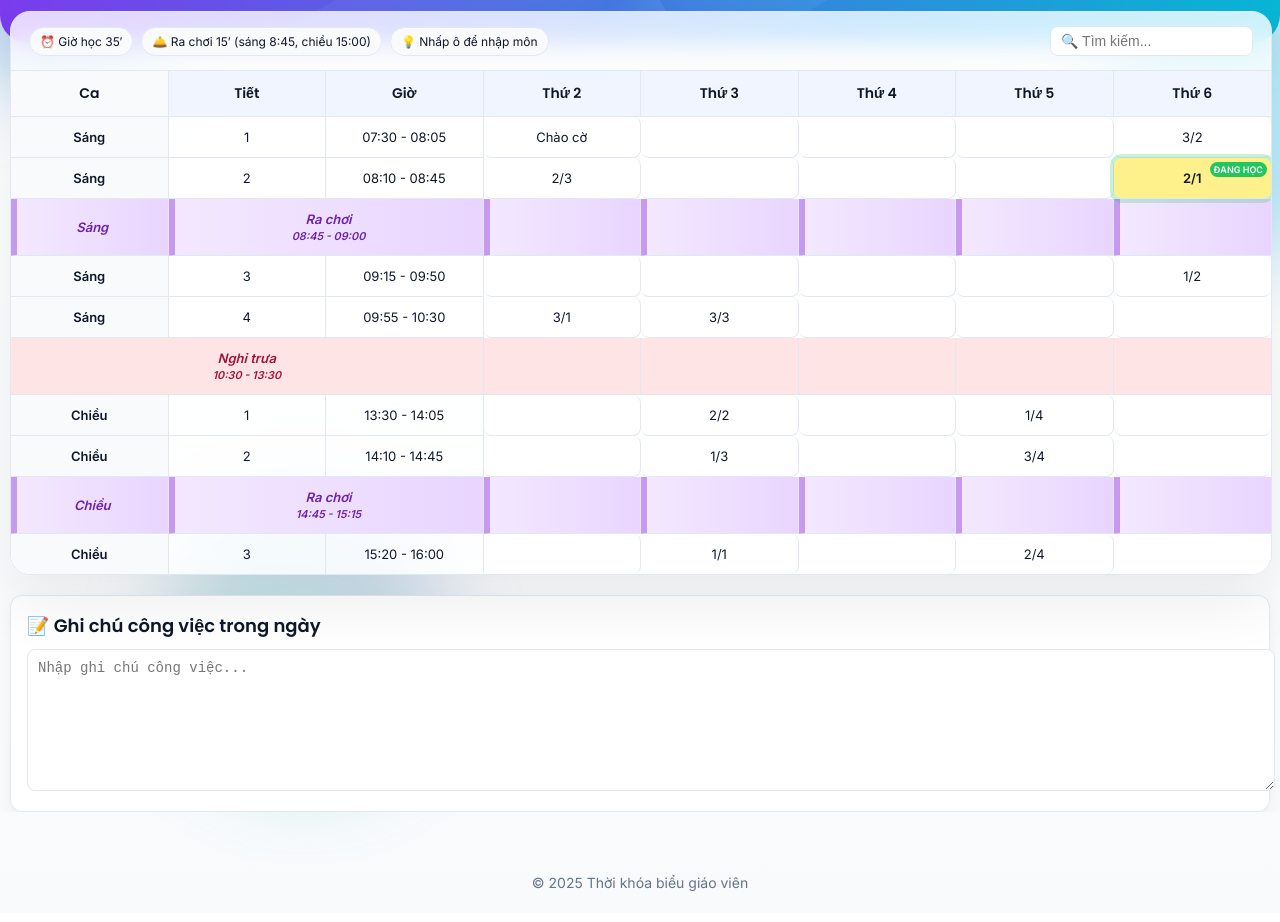
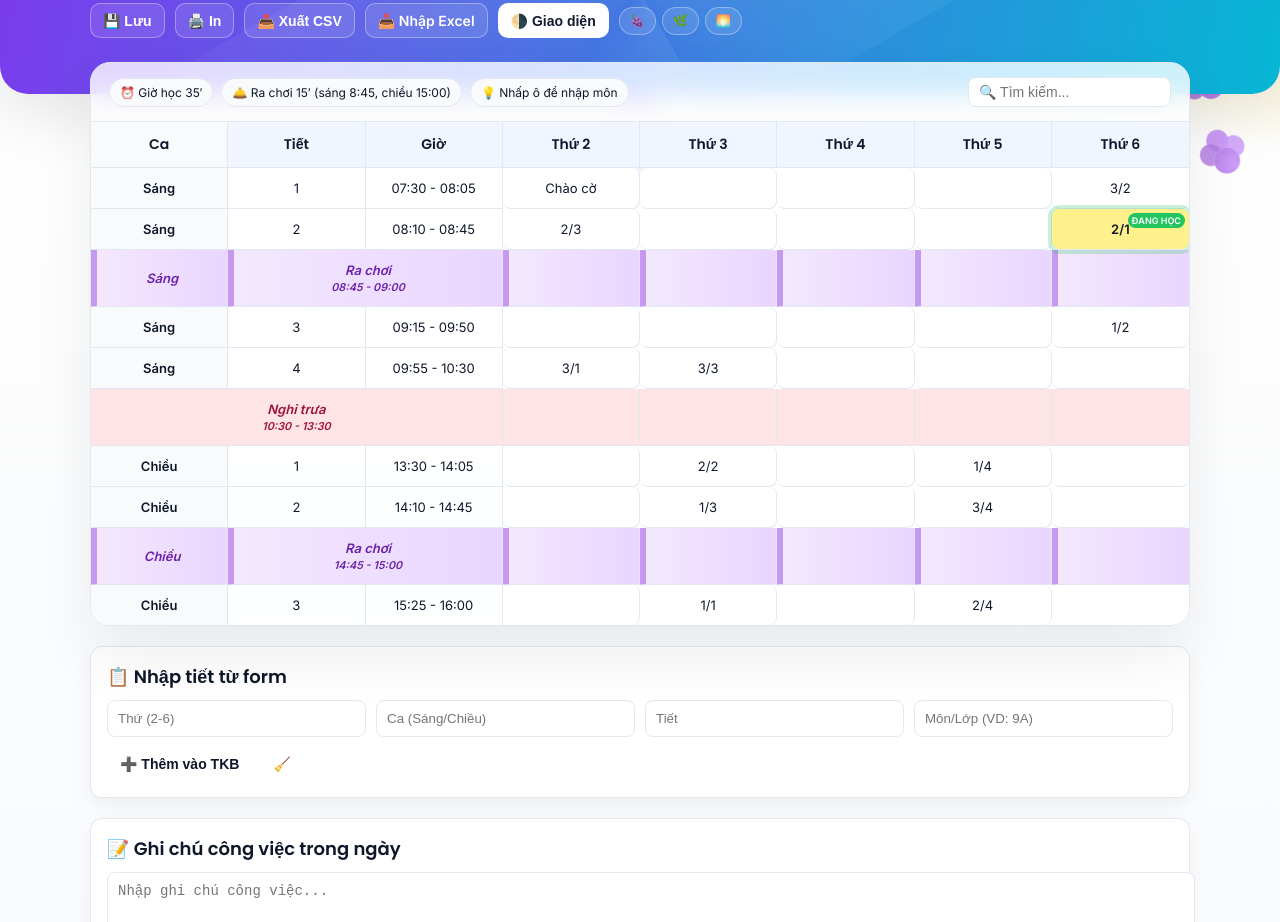
Before and after one commit to leanhtuan06395-max/thoikhoabieu, a plain HTML site: page index.html in a window 1280 px wide. Shown: the part 111-1033 px from the top of the page. Drawn offline with Linux system fonts and the light colour scheme.

Commit message:
Update index.html

```diff
--- a/index.html
+++ b/index.html
@@ -4,22 +4,27 @@
   <meta charset="utf-8" />
   <meta name="viewport" content="width=device-width, initial-scale=1" />
   <title>Thời khóa biểu giáo viên</title>
-  <meta name="description" content="Bảng thời khóa biểu cho giáo viên với giao diện hiện đại, tìm kiếm, export CSV, ghi chú và responsive." />
+  <meta name="description" content="TKB giáo viên: giao diện hiện đại, dark mode, tìm kiếm, import Excel, export CSV, ghi chú và hiệu ứng nhẹ." />
   <link rel="preconnect" href="https://fonts.googleapis.com">
   <link rel="preconnect" href="https://fonts.gstatic.com" crossorigin>
   <link href="https://fonts.googleapis.com/css2?family=Poppins:wght@600&family=Inter:wght@400;600&display=swap" rel="stylesheet">
+  <script src="https://cdn.jsdelivr.net/npm/xlsx@0.18.5/dist/xlsx.full.min.js"></script>
   <style>
-    :root{--bg1:#f8fafc;--bg2:#e0f2fe;--bg3:#fde68a;--surface:#ffffff;--text:#0f172a;--muted:#64748b;--primary:#7c3aed;--primary2:#06b6d4;--accent:#22c55e;--border:#e2e8f0;--highlight:#fef08a;--break-grad1:#f3e8ff;--break-grad2:#e9d5ff;--lunch-bg:#ffe4e6;--radius:18px;--shadow-lg:0 20px 60px #00000026;--shadow-sm:0 8px 24px #0000001a}
+    :root{--bg1:#f8fafc;--bg2:#e0f2fe;--bg3:#fde68a;--surface:#ffffff;--text:#0f172a;--muted:#64748b;--primary:#7c3aed;--primary2:#06b6d4;--accent:#22c55e;--border:#e2e8f0;--highlight:#fef08a;--break-grad1:#f3e8ff;--break-grad2:#e9d5ff;--lunch-bg:#ffe4e6}
     [data-theme="dark"]{--bg1:#0b1220;--bg2:#0b1220;--bg3:#0f172a;--surface:#0f172a;--text:#e5e7eb;--muted:#94a3b8;--primary:#8b5cf6;--primary2:#22d3ee;--accent:#22c55e;--border:#1f2937;--highlight:#1f2937;--break-grad1:#1f104a;--break-grad2:#0e7490;--lunch-bg:#3f1d2e}
-    body{margin:0;font-family:'Inter',system-ui,Segoe UI,Roboto,Arial;color:var(--text);background:linear-gradient(180deg,#ffffff,var(--bg1));min-height:100vh;overflow-x:hidden}
-    header{padding:42px 20px 56px;color:#fff;background:linear-gradient(100deg,var(--primary),var(--primary2));box-shadow:0 20px 60px #0000001a;border-bottom-left-radius:28px;border-bottom-right-radius:28px;position:relative;overflow:hidden}
+    body{margin:0;font-family:'Inter',system-ui,Segoe UI,Roboto,Arial;color:var(--text);background:
+      radial-gradient(1200px 500px at -10% -10%, var(--bg2) 0%, transparent 60%),
+      radial-gradient(900px 500px at 110% 0%, var(--bg3) 0%, transparent 55%),
+      linear-gradient(180deg,#ffffff,var(--bg1));min-height:100vh;overflow-x:hidden}
+    /* Header */
+    header{padding:42px 20px 56px;color:#fff;position:relative;overflow:hidden;background:linear-gradient(100deg,var(--primary),var(--primary2));box-shadow:0 20px 60px #0000001a;border-bottom-left-radius:28px;border-bottom-right-radius:28px}
     header:after{content:"";position:absolute;inset:-30%;background:conic-gradient(from 0deg at 50% 50%,#ffffff33,#ffffff00 20%,#ffffff33 40%,#ffffff00 60%,#ffffff33 80%,#ffffff00);animation:spin 12s linear infinite;pointer-events:none;mix-blend-mode:soft-light}
     @keyframes spin{to{transform:rotate(1turn)}}
     .hdr{max-width:1100px;margin:0 auto;display:flex;align-items:center;justify-content:space-between;gap:16px;flex-wrap:wrap}
     .brand{display:flex;gap:14px;align-items:center}
     .logo{width:56px;height:56px;border-radius:18px;overflow:hidden;display:grid;place-items:center;font-weight:800;font-family:Poppins,sans-serif;background:#ffffff22}
     .logo img{width:100%;height:100%;object-fit:cover;border-radius:18px}
-    .title{margin:0;font:600 28px/1.1 Poppins,sans-serif;letter-spacing:-.02em}
+    .title{margin:0;font:600 32px/1.1 Poppins,sans-serif;letter-spacing:-.02em}
     #today{opacity:.95;font-weight:600}
     .actions{display:flex;flex-wrap:wrap;gap:10px}
     .btn{display:inline-flex;align-items:center;gap:6px;padding:8px 12px;border-radius:10px;border:1px solid #ffffff55;background:#ffffff1a;color:#fff;font-weight:700;cursor:pointer;font-size:14px;transition:transform .12s ease, box-shadow .2s ease}
@@ -28,14 +33,14 @@
     .palette{display:flex;gap:6px;align-items:center}
     .palette .palette-btn{padding:6px 10px;border-radius:999px;border:1px solid #ffffff55;background:#ffffff1a;color:#fff;font-weight:700;cursor:pointer;font-size:12px}
     [data-theme="dark"] .palette .palette-btn{border-color:#334155;background:#111827cc}
-    main{max-width:100%;margin:-32px auto 40px;padding:0 10px;overflow-x:auto}
-    .card{border-radius:20px;background:#ffffffcc;backdrop-filter:saturate(140%) blur(12px);border:1px solid var(--border);box-shadow:0 30px 60px #00000012;width:100%;margin:auto;overflow-x:auto}
+    main{max-width:1100px;margin:-32px auto 40px;padding:0 10px}
+    .card{border-radius:20px;background:#ffffffcc;backdrop-filter:saturate(140%) blur(12px);border:1px solid var(--border);box-shadow:0 30px 60px #00000012;overflow:hidden}
     .card-header{display:flex;align-items:center;justify-content:space-between;flex-wrap:wrap;gap:12px;padding:14px 18px;border-bottom:1px solid var(--border)}
     .legend{display:flex;gap:8px;flex-wrap:wrap}
     .chip{display:inline-flex;align-items:center;gap:6px;padding:6px 10px;border-radius:999px;font-size:12px;background:#f8fafc;border:1px solid var(--border)}
     .search-box{flex:1;display:flex;justify-content:flex-end}
     .search-box input{padding:6px 10px;border:1px solid var(--border);border-radius:8px;font-size:14px;min-width:180px}
-    .table-wrap{border-radius:0 0 20px 20px;overflow-x:auto}
+    .table-wrap{overflow-x:auto}
     table{width:100%;border-collapse:separate;border-spacing:0;table-layout:fixed}
     thead th{position:sticky;top:0;background:#f1f5ff;font-family:Poppins,sans-serif;font-weight:700;font-size:14px}
     th,td{padding:12px 10px;border-bottom:1px solid var(--border);border-right:1px solid var(--border);text-align:center;word-wrap:break-word;font-size:13px}
@@ -51,24 +56,22 @@
     .highlight{background:var(--highlight)!important;font-weight:800;border-radius:10px;position:relative;animation:pulse 1.8s ease-in-out infinite}
     .highlight:after{content:"ĐANG HỌC";position:absolute;top:4px;right:4px;font-size:9px;font-weight:900;background:#22c55e;color:#fff;padding:2px 4px;border-radius:999px}
     @keyframes pulse{0%,100%{box-shadow:0 0 0 0 rgba(34,197,94,.35)}50%{box-shadow:0 0 0 10px rgba(34,197,94,.08)}}
-    .notes-section{margin-top:20px;padding:16px;background:#fff;border:1px solid var(--border);border-radius:12px;box-shadow:0 8px 20px #0000000d}
-    .notes-section h2{margin:0 0 10px;font-size:18px;font-family:Poppins,sans-serif}
+    .notes-section,.form-section{margin-top:20px;padding:16px;background:#fff;border:1px solid var(--border);border-radius:12px;box-shadow:0 8px 20px #0000000d}
+    .notes-section h2,.form-section h2{margin:0 0 10px;font-size:18px;font-family:Poppins,sans-serif}
     .notes-section textarea{width:100%;min-height:120px;padding:10px;border-radius:8px;border:1px solid var(--border);font-size:14px;resize:vertical}
-    footer{padding:22px;text-align:center;color:var(--muted);font-size:14px}
-    /* blobs */
-    .blob{position:fixed;width:36vmin;height:36vmin;border-radius:50%;filter:blur(40px);opacity:.35;z-index:-1}
-    .blob.one{left:-10vmin;top:-10vmin;background:radial-gradient(circle at 30% 30%,#a78bfa,#06b6d4)}
-    .blob.two{right:-12vmin;top:10vmin;background:radial-gradient(circle at 70% 40%,#22d3ee,#60a5fa)}
-    .blob.three{left:20vmin;bottom:-12vmin;background:radial-gradient(circle at 40% 70%,#34d399,#a78bfa)}
-    @media (max-width:768px){.hdr{flex-direction:column;align-items:flex-start}.title{font-size:22px}table{font-size:12px}th,td{padding:8px 6px}.search-box input{min-width:120px}.notes-section h2{font-size:16px}}
+    .form-grid{display:grid;grid-template-columns:repeat(4,1fr);gap:10px}
+    .form-grid input{padding:10px;border:1px solid var(--border);border-radius:8px}
+    .form-actions{margin-top:10px;display:flex;gap:8px}
+    /* Grapes effect */
+    .grape{position:fixed;top:-60px;width:26px;height:26px;background:radial-gradient(circle at 30% 30%,#a855f7,#7e22ce);border-radius:50%;box-shadow:-12px 10px 0px -2px rgba(168,85,247,0.85),12px 12px 0px -2px rgba(126,34,206,0.85),0px 22px 0px -2px rgba(147,51,234,0.85);animation:fall 12s linear infinite;z-index:0;opacity:.8}
+    @keyframes fall{0%{transform:translateY(-100px) rotate(0deg);opacity:1}100%{transform:translateY(110vh) rotate(360deg);opacity:0}}
+    @media (max-width:768px){.hdr{flex-direction:column;align-items:flex-start}.title{font-size:24px}table{font-size:12px}th,td{padding:8px 6px}.search-box input{min-width:120px}.notes-section h2,.form-section h2{font-size:16px}.form-grid{grid-template-columns:1fr 1fr}}
     @media (prefers-reduced-motion: reduce){*{animation:none!important;transition:none!important}}
   </style>
 </head>
 <body>
-  <!-- Ambient blobs -->
-  <div class="blob one"></div>
-  <div class="blob two"></div>
-  <div class="blob three"></div>
+  <!-- Ambient grapes -->
+  <script>for(let i=0;i<8;i++){const g=document.createElement('div');g.className='grape';g.style.left=Math.random()*100+'vw';g.style.animationDuration=(10+Math.random()*8)+'s';document.body.appendChild(g);}</script>
   <header>
     <div class="hdr">
       <div class="brand">
@@ -82,6 +85,8 @@
         <button class="btn" id="saveBtn">💾 Lưu</button>
         <button class="btn" id="printBtn">🖨️ In</button>
         <button class="btn" id="exportBtn">📤 Xuất CSV</button>
+        <label class="btn" for="excelInput">📥 Nhập Excel</label>
+        <input type="file" id="excelInput" accept=".xlsx,.xls" style="display:none" />
         <button class="btn primary" id="themeBtn">🌗 Giao diện</button>
         <div class="palette" aria-label="Chọn bảng màu">
           <button class="palette-btn" data-pal="grape" title="Grape">🍇</button>
@@ -108,12 +113,28 @@
         </table>
       </div>
     </section>
+
+    <section class="form-section">
+      <h2>📋 Nhập tiết từ form</h2>
+      <div class="form-grid">
+        <input id="formDay" type="number" min="1" max="5" placeholder="Thứ (2-6)">
+        <input id="formCa" type="text" placeholder="Ca (Sáng/Chiều)">
+        <input id="formTiet" type="number" min="1" max="4" placeholder="Tiết">
+        <input id="formValue" type="text" placeholder="Môn/Lớp (VD: 9A)">
+      </div>
+      <div class="form-actions">
+        <button class="btn primary" id="formAddBtn">➕ Thêm vào TKB</button>
+        <button class="btn" id="formClearBtn">🧹 Xoá form</button>
+      </div>
+    </section>
+
     <section class="notes-section">
       <h2>📝 Ghi chú công việc trong ngày</h2>
       <textarea id="dailyNotes" placeholder="Nhập ghi chú công việc..."></textarea>
     </section>
   </main>
   <footer>© <span id="year"></span> Thời khóa biểu giáo viên</footer>
+
   <script>
     const tbody=document.getElementById('tbody');
     const STORAGE_KEY='tkb-teacher-v6';
@@ -129,11 +150,11 @@
       {lunch:true,gio:'10:30 - 13:30',label:'Nghỉ trưa'},
       {ca:'Chiều',tiet:1,gio:'13:30 - 14:05'},
       {ca:'Chiều',tiet:2,gio:'14:10 - 14:45'},
-      {break:true,ca:'Chiều',gio:'14:45 - 15:15',label:'Ra chơi'},
-      {ca:'Chiều',tiet:3,gio:'15:20 - 16:00'}
+      {break:true,ca:'Chiều',gio:'14:45 - 15:00',label:'Ra chơi'},
+      {ca:'Chiều',tiet:3,gio:'15:25 - 16:00'}
     ];
 
-    const DATA={
+    let DATA={
       1:{"Sáng-1":"Chào cờ","Sáng-2":"2/3","Sáng-3":"","Sáng-4":"3/1","Chiều-1":"","Chiều-2":"","Chiều-3":""},
       2:{"Sáng-1":"","Sáng-2":"","Sáng-3":"","Sáng-4":"3/3","Chiều-1":"2/2","Chiều-2":"1/3","Chiều-3":"1/1"},
       3:{"Sáng-1":"","Sáng-2":"","Sáng-3":"","Sáng-4":"","Chiều-1":"","Chiều-2":"","Chiều-3":""},
@@ -204,9 +225,43 @@
       const blob=new Blob([csv],{type:'text/csv'}); const url=URL.createObjectURL(blob); const a=document.createElement('a'); a.href=url; a.download='tkb.csv'; a.click(); URL.revokeObjectURL(url);
     }
 
+    function importExcel(evt){
+      const file=evt.target.files[0]; if(!file) return;
+      const reader=new FileReader();
+      reader.onload=function(e){
+        const data=new Uint8Array(e.target.result);
+        const wb=XLSX.read(data,{type:'array'});
+        const sheet=wb.Sheets[wb.SheetNames[0]];
+        const rows=XLSX.utils.sheet_to_json(sheet,{header:1});
+        rows.forEach((row,i)=>{
+          if(i<caTiet.length){
+            let info=caTiet[i];
+            if(!info.break && !info.lunch){
+              for(let d=1; d<=5; d++){
+                const val=row[d+2]; // cột 0=Ca,1=Tiết,2=Giờ, 3..7 = Thứ 2..6
+                if(val!==undefined){ DATA[d][`${info.ca}-${info.tiet}`]=String(val); }
+              }
+            }
+          }
+        });
+        buildTable(); save();
+      };
+      reader.readAsArrayBuffer(file);
+    }
+
     function searchTable(){ const keyword=document.getElementById('searchInput').value.toLowerCase(); [...tbody.rows].forEach(r=>{ let text=r.innerText.toLowerCase(); r.style.display=text.includes(keyword)?'':''; }); }
 
-    // Palette handling & theme persistence
+    function addFromForm(){
+      const day=parseInt(document.getElementById('formDay').value);
+      const ca=(document.getElementById('formCa').value||'').trim();
+      const tiet=parseInt(document.getElementById('formTiet').value);
+      const val=(document.getElementById('formValue').value||'').trim();
+      if(day>=1&&day<=5&&ca&&(tiet>=1&&tiet<=4)){
+        DATA[day][`${ca}-${tiet}`]=val; buildTable(); save();
+      } else { alert('Vui lòng nhập đầy đủ thông tin hợp lệ'); }
+    }
+
+    // THEME + PALETTE
     function applyPalette(p){
       const r=document.documentElement;
       if(p==='mint'){ r.style.setProperty('--primary','#10b981'); r.style.setProperty('--primary2','#14b8a6'); }
@@ -214,20 +269,20 @@
       else { r.style.setProperty('--primary','#7c3aed'); r.style.setProperty('--primary2','#06b6d4'); }
     }
 
-    // Init
+    // INIT
     buildTable(); load(); highlightTick(); setInterval(highlightTick,30000);
 
-    // Events
-    tbody.addEventListener('input',e=>{if(e.target.matches('[contenteditable]')){save();}});
+    // EVENTS
+    tbody.addEventListener('input',e=>{ if(e.target.matches('[contenteditable]')) save(); });
     document.getElementById('printBtn').addEventListener('click',()=>window.print());
     document.getElementById('saveBtn').addEventListener('click',save);
     document.getElementById('exportBtn').addEventListener('click',exportCSV);
     document.getElementById('searchInput').addEventListener('input',searchTable);
-    document.getElementById('themeBtn').addEventListener('click',()=>{ const root=document.documentElement; const on=root.dataset.theme||'light'; root.dataset.theme=on==='light'?'dark':'light'; try{ localStorage.setItem(THEME_KEY, root.dataset.theme); }catch{} });
+    document.getElementById('excelInput').addEventListener('change',importExcel);
+    document.getElementById('formAddBtn').addEventListener('click',addFromForm);
+    document.getElementById('formClearBtn').addEventListener('click',()=>{['formDay','formCa','formTiet','formValue'].forEach(id=>document.getElementById(id).value='');});
+    document.getElementById('themeBtn').addEventListener('click',()=>{ const root=document.documentElement; const on=root.dataset.theme||'light'; const next=on==='light'?'dark':'light'; root.dataset.theme=next; try{ localStorage.setItem(THEME_KEY,next);}catch{} });
     document.querySelectorAll('.palette-btn').forEach(b=>{ b.addEventListener('click',()=>{ const p=b.dataset.pal; applyPalette(p); try{localStorage.setItem(PAL_KEY,p);}catch{} }); });
-    document.getElementById('dailyNotes').addEventListener('input',()=>save());
-
-    // Apply saved theme/palette on load
     (function(){ try{ const t=localStorage.getItem(THEME_KEY); if(t) document.documentElement.dataset.theme=t; const p=localStorage.getItem(PAL_KEY); if(p) applyPalette(p);}catch{} })();
 
     document.getElementById('year').textContent=new Date().getFullYear();
```
